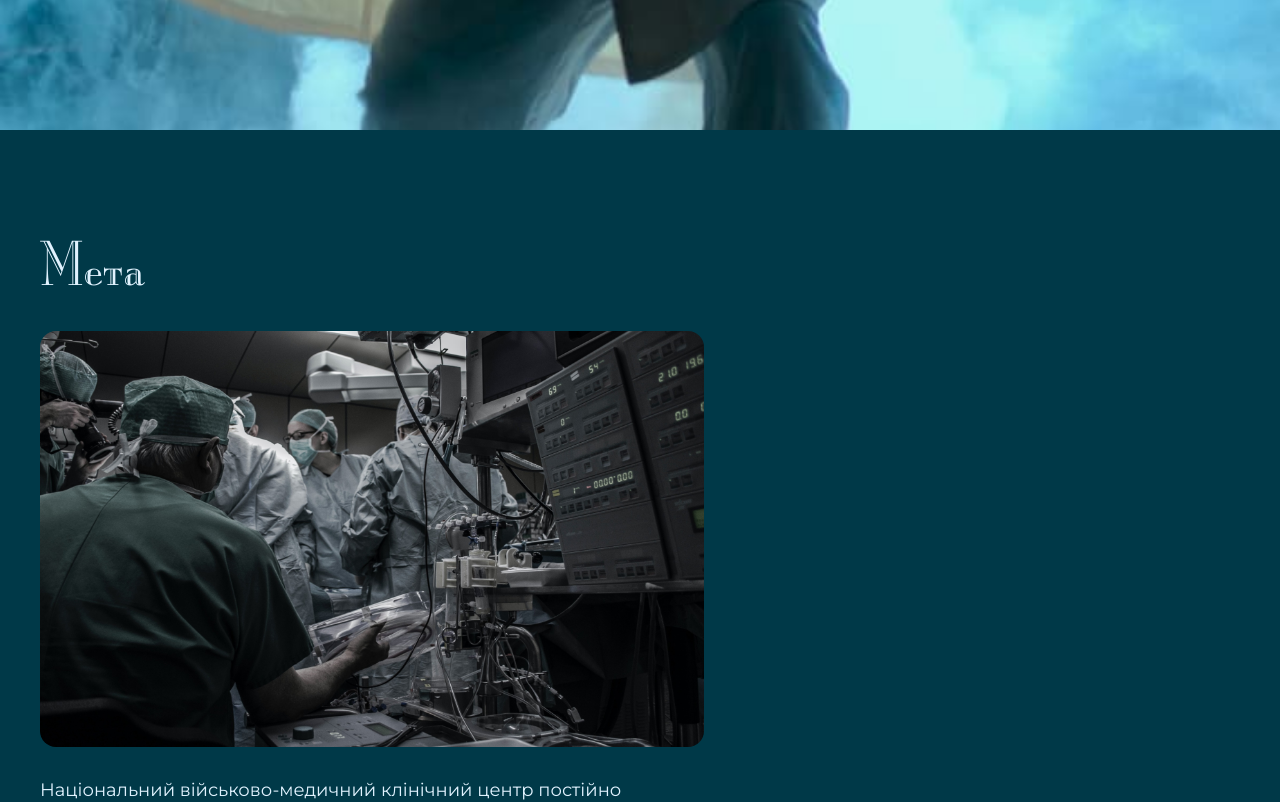
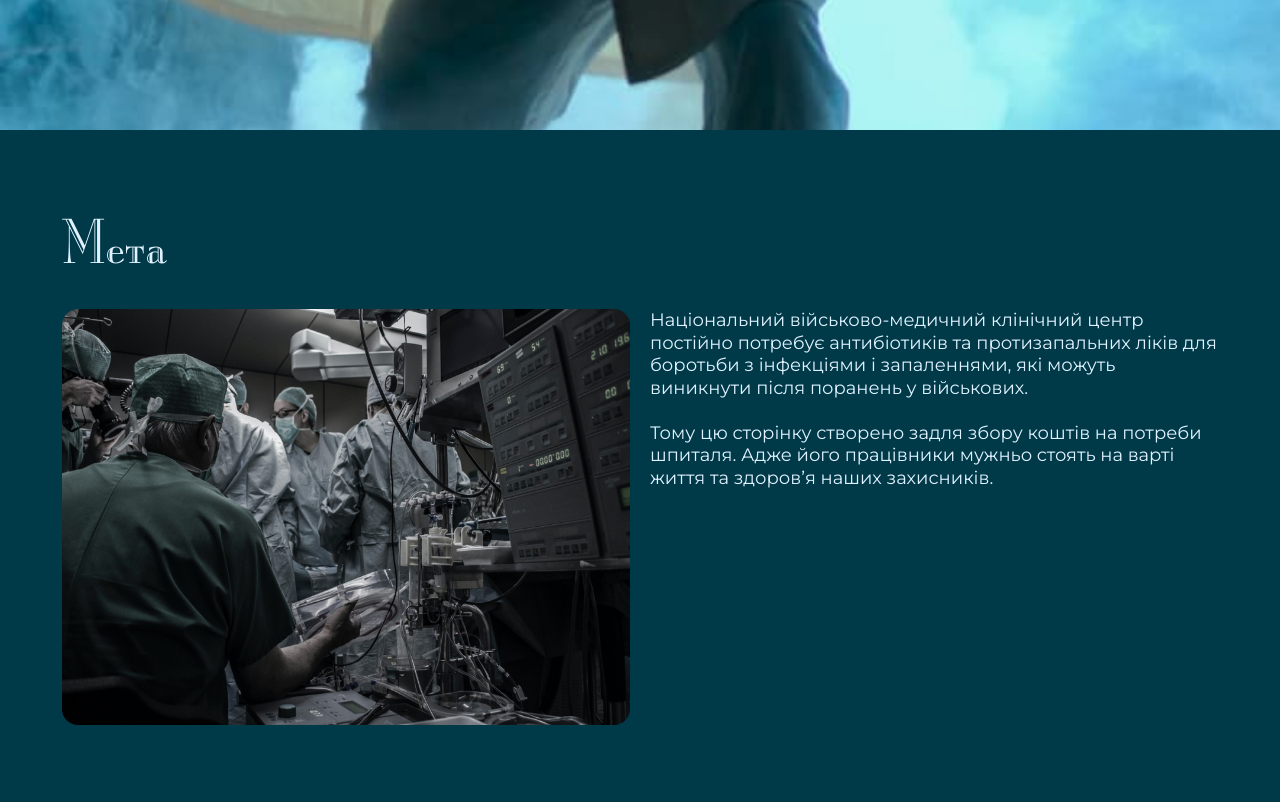
Before and after one commit to baza-trainee/-for-kyiv-hospital, a React (Create React App) app: page / in a window 1280 px wide. Shown: the part 1000-1802 px from the top of the page. Built offline with nearby package versions, Linux system fonts and the light colour scheme.

Commit message:
style: add adaptation for 1280px screen

```diff
--- a/src/containers/Goal.jsx
+++ b/src/containers/Goal.jsx
@@ -5,12 +5,12 @@ const Goal = () => {
   return (
     <div
       id="goal"
-      className=" container mx-auto pt-[60px] px-[16px] md:pt-[102px] md:px-[40px] lg:pt-[80px] lg:px-[60px]"
+      className=" container mx-auto pt-[60px] px-[16px] md:pt-[102px] md:px-[40px] sLg:pt-[80px] sLg:px-[62px] lg:px-[60px]"
     >
-      <h2 className=" text-sky-100 text-center md:text-start text-[56px]   leading-[67.20px] mb-[24px] md:mb-[32px]  lg:mb-[24px] title ">
+      <h2 className=" text-sky-100 text-center md:text-start text-[56px]   leading-[67.20px] mb-[24px] md:mb-[32px]  sLg:mb-[32px] lg:mb-[24px] title ">
         Мета
       </h2>
-      <div className="lg:flex">
+      <div className="sLg:flex">
         <picture>
           <source srcSet={`${goal} 1x, ${goalx2} 2x`} />
 
@@ -19,12 +19,12 @@ const Goal = () => {
             alt="hospital team"
             width="343"
             height="257"
-            className="rounded-[16px] mb-[32px] md:w-[664px] md:h-[416px] lg:mb-[0px] lg:w-[648px] lg:mr-[24px]"
+            className="rounded-[16px] mb-[32px] md:w-[664px] md:h-[416px] sLg:mb-[0px] sLg:w-[568px] lg:w-[648px] sLg:mr-[24px]"
           />
         </picture>
 
         <div>
-          <p className=" text text-[16px] md:text-[18px] wm-[343px] md:w-[664px] md:h-[176px] lg:w-[648px] text-sky-100 text-base font-normal  leading-tight ">
+          <p className=" text text-[16px] md:text-[18px] wm-[343px] md:w-[664px] md:h-[176px] sLg:w-[568px] lg:w-[648px] text-sky-100 text-base font-normal  leading-tight ">
             Національний військово-медичний клінічний центр постійно потребує
             антибіотиків та протизапальних ліків для боротьби з інфекціями і
             запаленнями, які можуть виникнути після поранень у військових.
```
